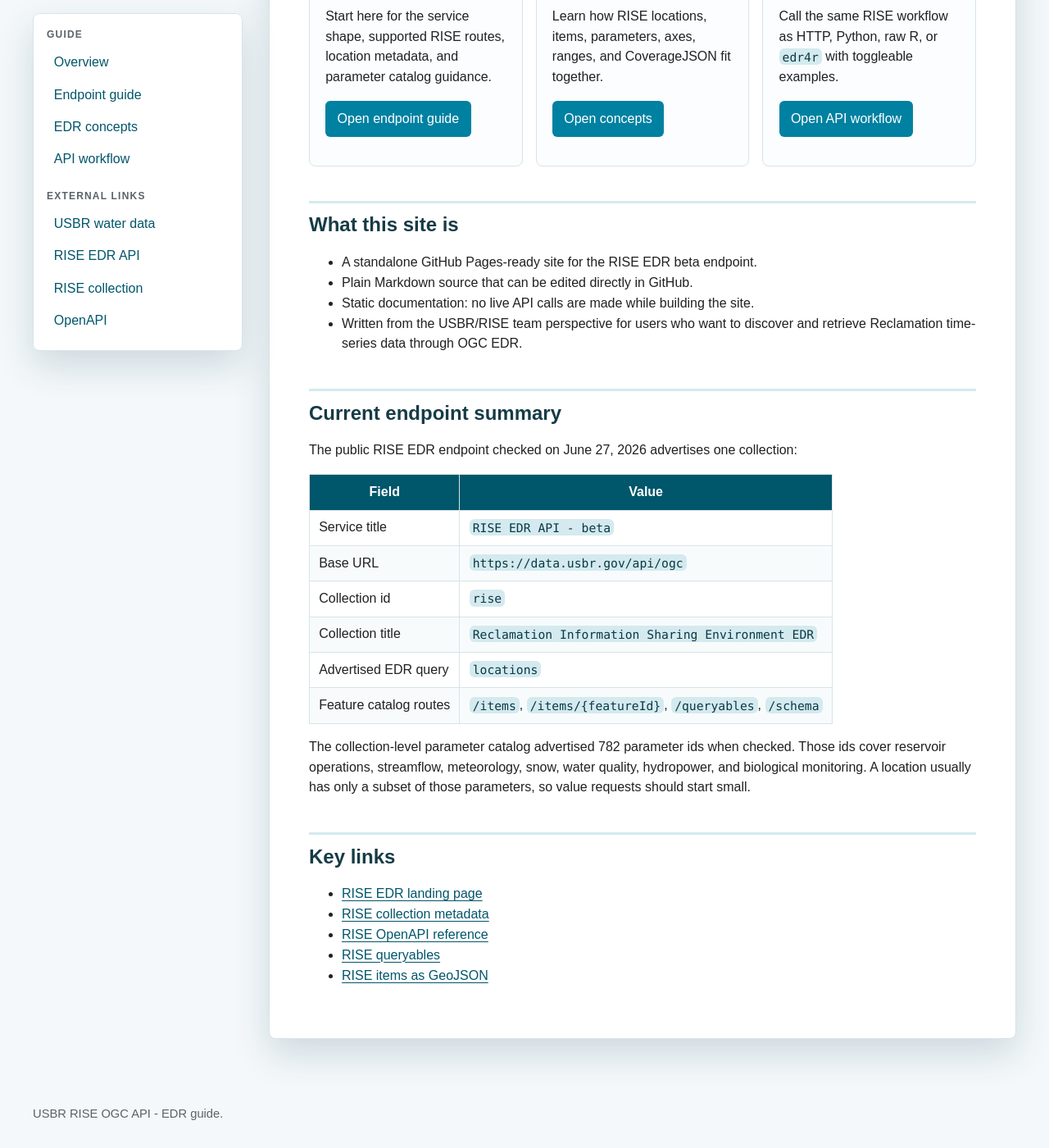
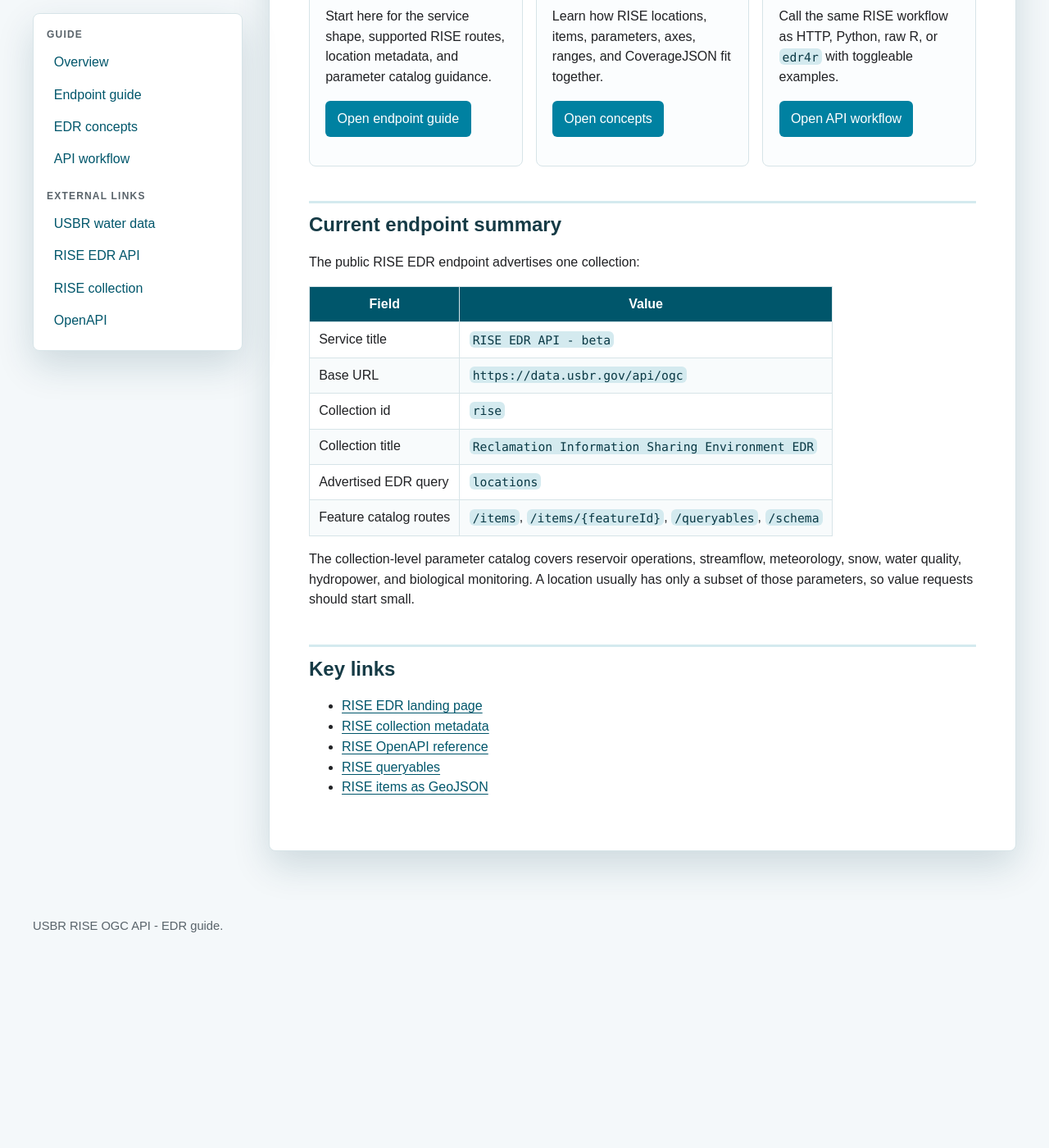
Before and after one commit to cgs-earth/rise-edr-docs, a Jekyll site: the page built from index.md, in a window 1280 px wide and 1400 px high, scrolled down 756 px. Shown: the whole window at 82% size. Built offline with Jekyll 4.4.1, drawn with Linux system fonts in a browser that asks for light colours; after the commit the page ends 1945 px from its top, so only the background shows below that.

Commit message:
Remove dated site intro wording

```diff
--- a/index.md
+++ b/index.md
@@ -32,18 +32,9 @@ collections.
   </section>
 </div>
 
-## What this site is
-
-- A standalone GitHub Pages-ready site for the RISE EDR beta endpoint.
-- Plain Markdown source that can be edited directly in GitHub.
-- Static documentation: no live API calls are made while building the site.
-- Written from the USBR/RISE team perspective for users who want to
-  discover and retrieve Reclamation time-series data through OGC EDR.
-
 ## Current endpoint summary
 
-The public RISE EDR endpoint checked on June 27, 2026 advertises one
-collection:
+The public RISE EDR endpoint advertises one collection:
 
 | Field | Value |
 |---|---|
@@ -54,11 +45,10 @@ collection:
 | Advertised EDR query | `locations` |
 | Feature catalog routes | `/items`, `/items/{featureId}`, `/queryables`, `/schema` |
 
-The collection-level parameter catalog advertised 782 parameter ids when
-checked. Those ids cover reservoir operations, streamflow, meteorology,
-snow, water quality, hydropower, and biological monitoring. A location
-usually has only a subset of those parameters, so value requests should
-start small.
+The collection-level parameter catalog covers reservoir operations,
+streamflow, meteorology, snow, water quality, hydropower, and biological
+monitoring. A location usually has only a subset of those parameters, so
+value requests should start small.
 
 ## Key links
 
```
Also changed, not shown: field-guide.md (+2 -3 lines), raw-http.md (+2 -4 lines).
